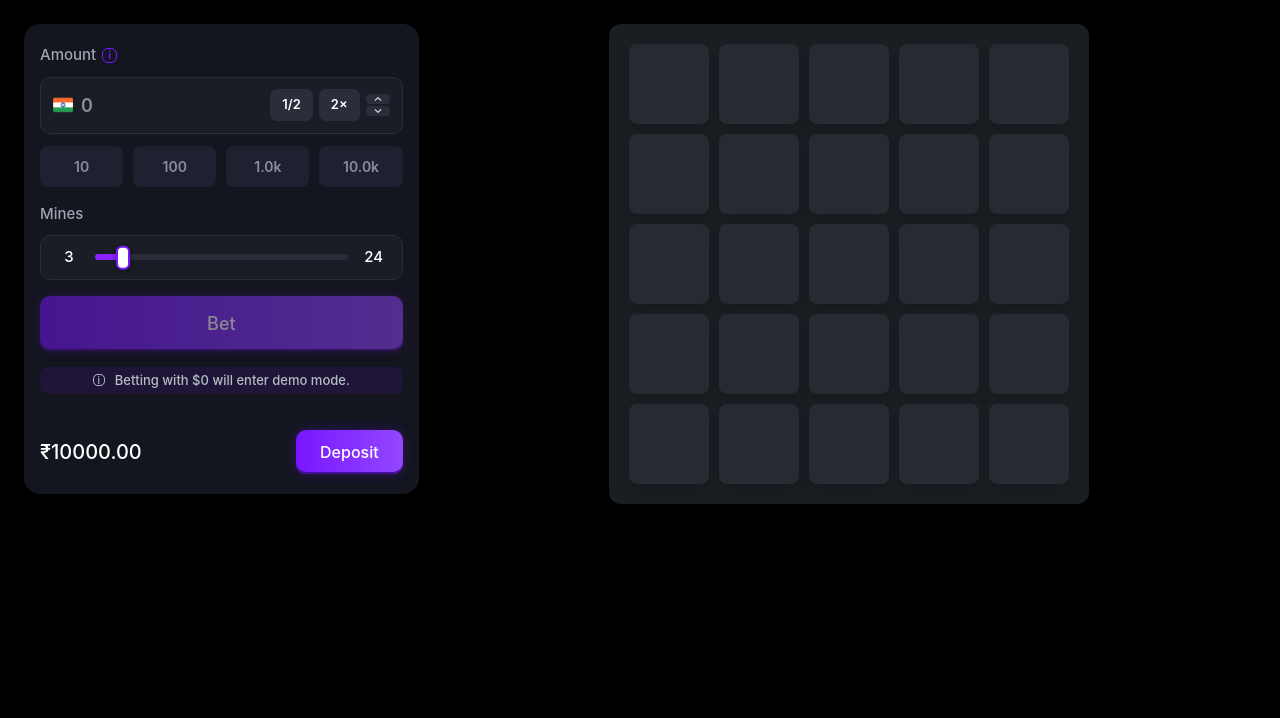
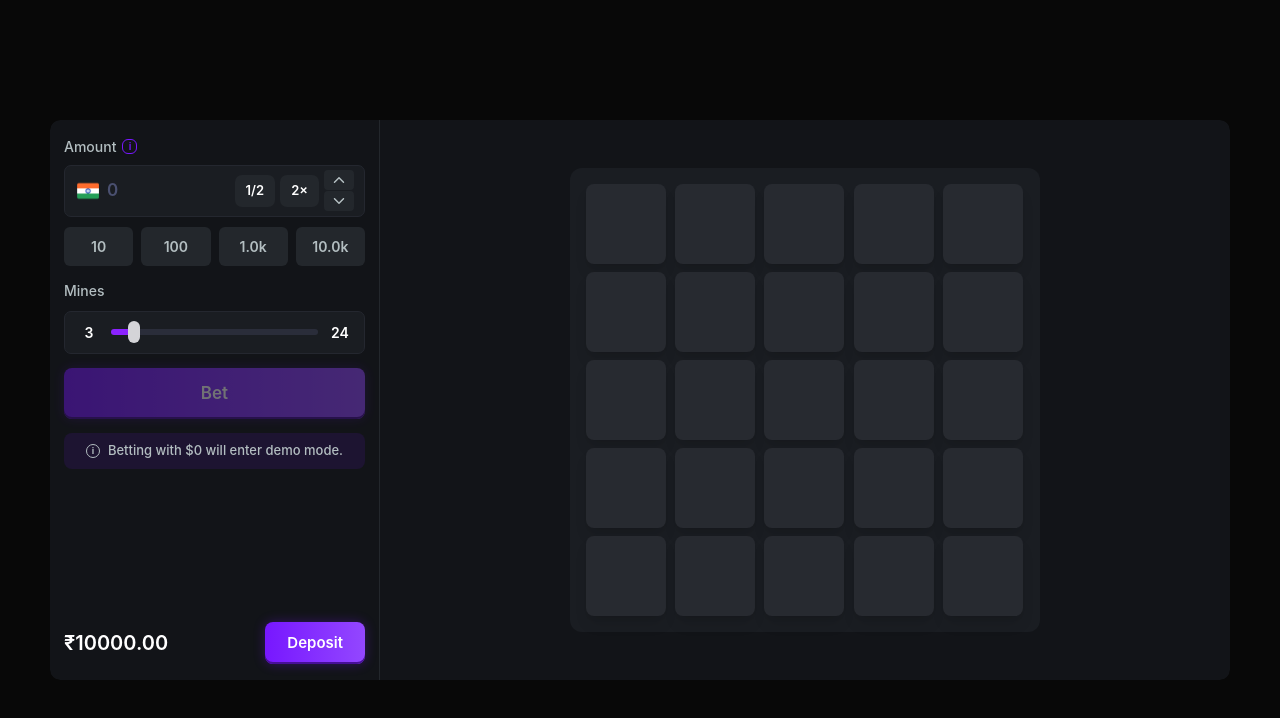
Before and after one commit to faisalnaeem7668/mines-game, a React (Vite) app: page / in a window 1280 px wide. Shown: the top 718 px of the page. Built offline with nearby package versions, Linux system fonts and the light colour scheme.

Commit message:
small ui changes

```diff
--- a/src/App.jsx
+++ b/src/App.jsx
@@ -26,10 +26,9 @@ function App() {
   };
 
   return (
-    <div className="min-h-screen bg-[#000000] p-4 md:p-6">
-      <div className="max-w-7xl mx-auto">
-        <div className="flex flex-col md:grid md:grid-cols-3 gap-4 md:gap-6">
-          <div className="md:col-span-1 w-full">
+    <div className="page">
+      <div className="game-container">
+        <div className="controls-col">
           <Controls
             gameState={extendedGameState}
             onMinesChange={updateMinesCount}
@@ -41,14 +40,14 @@ function App() {
           />
         </div>
 
-          <div className="md:col-span-2 w-full">
+        <div className="board-col">
           <GameBoard
             tiles={gameState.tiles}
             onRevealTile={revealTile}
             gameActive={gameState.gameActive}
           />
         </div>
-        </div>
+
       </div>
 
       <WinDialog
--- a/src/components/Controls.jsx
+++ b/src/components/Controls.jsx
@@ -173,6 +173,10 @@ const Controls = ({
         {gameStarted && (
           <div className="game-buttons-container">
             <button onClick={onRandomPick} disabled={!gameActive} className="random-pick-btn">
+              <svg viewBox="0 0 32 32" xmlns="http://www.w3.org/2000/svg" width="24" height="24" fill="none" className="inline-block mr-1">
+                <path fill="currentColor" d="M8.427 6.68c-1.592.306-1.85.554-2.168 2.081-.318-1.527-.576-1.775-2.167-2.08 1.591-.306 1.85-.554 2.167-2.081.318 1.527.576 1.775 2.168 2.08m7.007-.221c-1.352-.864-1.715-.864-3.065 0 .9-1.298.9-1.646 0-2.943 1.352.864 1.714.864 3.065 0-.9 1.297-.9 1.646 0 2.943M8.38 15.488c-1.353-.864-1.715-.864-3.066 0 .9-1.298.9-1.646 0-2.942 1.353.864 1.715.864 3.066 0-.9 1.296-.9 1.646 0 2.942m11-4.676c-1.201-.77-1.528-.77-2.728 0 .801-1.154.801-1.467 0-2.62 1.202.77 1.528.77 2.728 0-.8 1.154-.8 1.466 0 2.62M10.469 9.194l-.416.4c-.459.44-.459 1.155 0 1.595l9.145 8.78c.459.44 1.203.44 1.662 0l.416-.4c.46-.44.46-1.155 0-1.596l-9.145-8.779a1.21 1.21 0 0 0-1.662 0"></path>
+                <path fill="currentColor" d="m10.053 9.593.416-.399a1.2 1.2 0 0 1 .83-.33c.313 0 .612.118.832.33l1.247 1.197-2.078 1.995-1.247-1.197a1.1 1.1 0 0 1-.344-.798c0-.3.124-.586.344-.798"></path>
+              </svg>
               Pick a Tile Randomly
             </button>
             <button onClick={onCashOut} disabled={!gameActive} className="gradient-btn cashout-btn">
--- a/src/components/GameBoard.jsx
+++ b/src/components/GameBoard.jsx
@@ -3,9 +3,8 @@ import Tile from './Tile';
 
 const GameBoard = ({ tiles, onRevealTile, gameActive }) => {
   return (
-    <div className="flex justify-center items-center h-full">
-      <div className="bg-[#1a1d22] p-4 md:p-5 rounded-xl inline-block">
-        <div className="grid grid-cols-5 gap-2 md:gap-2.5">
+    <div className="game-content-layout">
+      <div className="grid-wrapper">
           {tiles.map((tile, index) => (
             <Tile
               key={index}
@@ -15,7 +14,6 @@ const GameBoard = ({ tiles, onRevealTile, gameActive }) => {
               gameActive={gameActive}
             />
           ))}
-        </div>
       </div>
     </div>
   );
--- a/src/index.css
+++ b/src/index.css
@@ -1,60 +1,82 @@
     @import "tailwindcss";
 
-@layer components {
+    :root {
+    --color-dark:      #080808;
+    --color-darkGray:  #1a1d22;
+    --color-medium:    #121418;
+    --color-light:     #23272c;
+    --color-extralight:#23272c;
+    --color-brand:     #7717ff;
+    --color-lightGray: #b3bec1;
+    --color-warning:   #ff9820;
+    }
+
+    body {
+    background: var(--color-dark);
+    color: white;
+    font-family: -apple-system, BlinkMacSystemFont, 'Segoe UI', sans-serif;
+    min-height: 100vh;
+    }
+
+    .page {
+    min-height: 100vh;
+    display: flex;
+    align-items: center;
+    justify-content: center;
+    padding: 24px;
+    }
+
+    .game-container {
+    display: flex;
+    flex-direction: row;
+    align-items: stretch;
+    width: 100%;
+    max-width: 1180px;
+    min-height: 560px;
+    border-radius: 10px;
+    overflow: hidden;
+    }
+
+    .controls-col {
+    width: 330px;
+    flex-shrink: 0;
+    background: var(--color-medium);
+    border-right: 1px solid var(--color-light);
+    border-radius: 10px 0 0 10px;
+    display: flex;
+    flex-direction: column;
+    }
+
+    .board-col {
+    flex: 1;
+    background: var(--color-medium);
+    border-radius: 0 10px 10px 0;
+    display: flex;
+    align-items: center;
+    justify-content: center;
+    padding: 32px;
+    min-height: 500px;
+    }
 
     .controls-container {
-    background: #13151f;
-    border-radius: 16px;
-    padding: 20px 16px;
-
+    padding: 16px 14px;
     display: flex;
     flex-direction: column;
-    gap: 16px;
-
+    gap: 14px;
     width: 100%;
-    box-sizing: border-box;
-  }
-
-  .controls-container>div {
-    width: 100%;
-  }
-
-  .gradient-btn {
-    width: 100%;
-    padding: 14px 0;
-    border-radius: 10px;
-    color: white;
-    font-weight: 500;
-    font-size: 18px;
-    background: linear-gradient(90deg, #7717ff, #9347ff);
-    box-shadow: 0 0 12px #7717ff4f, inset 0 -2px #470f97;
-    transition: all 0.2s ease;
-  }
-
-  .gradient-btn:hover:not(:disabled) {
-    transform: translateY(-1px);
-    box-shadow: 0 0 16px #7717ff6f, inset 0 -2px #470f97;
-  }
-
-  .gradient-btn:active:not(:disabled) {
-    transform: translateY(1px);
-  }
-
-  .gradient-btn:disabled {
-    opacity: 0.5;
-    cursor: not-allowed;
+    flex: 1;
     }
 
     .amount-label {
     display: flex;
     align-items: center;
     gap: 6px;
-    margin-bottom: 10px;
+    margin-bottom: 8px;
     }
 
     .amount-label-text {
-    color: #a0a3b0;
-    font-size: 15px;
+    color: var(--color-lightGray);
+    font-size: 14px;
     font-weight: 500;
     }
 
@@ -62,187 +84,161 @@
     width: 15px;
     height: 15px;
     border-radius: 40%;
-    border: 1.5px solid rgb(119, 23, 255);
+    border: 1.5px solid var(--color-brand);
     display: flex;
     align-items: center;
     justify-content: center;
-    font-size: 11px;
-    color: rgb(119, 23, 255);
-
+    font-size: 10px;
+    color: var(--color-brand);
     font-weight: 600;
+    flex-shrink: 0;
     }
 
   .amount-input-container {
     display: flex;
     align-items: center;
-    background: #1a1d26;
-    border-radius: 10px;
-    border: 1px solid #2a2d3a;
-    padding: 0 12px;
+    background: var(--color-darkGray);
+    border-radius: 7px;
+    border: 1px solid #24272f;
+    padding: 0 10px 0 12px;
     gap: 8px;
-    margin-bottom: 12px;
-    box-sizing: border-box;
+    margin-bottom: 10px;
     }
 
-  .amount-input-container .flag {
-    font-size: 20px;
+    .flag-icon {
+    width: 22px;
+    height: 22px;
+    object-fit: contain;
     flex-shrink: 0;
     }
 
-  .amount-input-container input {
+    .flag-icon-inline {
+    width: 18px;
+    height: 18px;
+    object-fit: contain;
+    display: inline-block;
+    vertical-align: middle;
+    margin: 0 2px;
+    }
+
+    .amount-input {
     flex: 1;
     background: transparent;
     border: none;
     outline: none;
     color: white;
-    font-size: 18px;
+    font-size: 17px;
     font-weight: 600;
-    padding: 14px 0;
+    padding: 12px 0;
     min-width: 0;
     }
+
+    .amount-input::-webkit-outer-spin-button,
+    .amount-input::-webkit-inner-spin-button { -webkit-appearance: none; margin: 0; }
+    .amount-input::placeholder { color: #4a5070; }
 
   .amount-controls {
     display: flex;
     align-items: center;
-    gap: 6px;
+    gap: 5px;
     flex-shrink: 0;
   }
 
   .amount-ctrl-btn {
-    background: #2a2d3a;
-    color: #fff;
+    background: var(--color-light);
+    color: white;
     border: none;
     border-radius: 7px;
-    padding: 6px 12px;
+    padding: 6px 11px;
     font-size: 13px;
     font-weight: 600;
     cursor: pointer;
+    transition: background 0.12s;
+    white-space: nowrap;
     }
 
    .amount-ctrl-btn:hover:not(:disabled) {
-    background: #363a4e;
-    color: #fff;
-  }
-
-  .amount-ctrl-btn:disabled {
-    opacity: 0.5;
-    cursor: not-allowed;
-  }
+    background: #2e323a; }
+    .amount-ctrl-btn:disabled { opacity: 0.4; cursor: not-allowed; }
 
     .arrow-btn-group {
     display: flex;
     flex-direction: column;
-    gap: 2px;
+    gap: 1px;
     }
 
     .arrow-btn {
-    background: #2a2d3a;
+    background: var(--color-light);
     border: none;
-    color: #fff;
+    color: var(--color-lightGray);
     cursor: pointer;
-    padding: 0px 7px;
+    padding: 2px 7px;
     border-radius: 4px;
-    font-size: 10px;
+    display: flex;
+    align-items: center;
+    justify-content: center;
+    transition: background 0.1s;
     }
 
-  .arrow-btn:hover:not(:disabled) {
-    background: #363a4e;
-    color: white;
+    .arrow-btn:hover:not(:disabled) { background: #2e323a; color: white; }
+    .arrow-btn:disabled { opacity: 0.4; cursor: not-allowed; }
+
+    .bet-slider-container {
+    background: var(--color-darkGray);
+    border-radius: 7px;
+    border: 1px solid #24272f;
+    padding: 10px 14px;
+    display: flex;
+    align-items: center;
+    gap: 10px;
+    margin-bottom: 10px;
     }
 
-  .arrow-btn:disabled {
-    opacity: 0.5;
+    .bet-slider-label {
+    color: white;
+    font-size: 13px;
+    font-weight: 700;
+    min-width: 28px;
+    text-align: center;
+    flex-shrink: 0;
     }
+
 
   .preset-grid {
     display: grid;
     grid-template-columns: repeat(4, 1fr);
-    gap: 10px;
-    margin-top: 6px;
+    gap: 8px;
     }
 
     .preset-btn {
-    padding: 10px 0;
-    border-radius: 8px;
+    padding: 9px 0;
+    border-radius: 6px;
     font-weight: 600;
     font-size: 14px;
     border: none;
     cursor: pointer;
+    transition: all 0.12s;
     }
 
     .preset-btn-active {
-    background: linear-gradient(135deg, #7717ff, #9333ea);
+    background-image: linear-gradient(90deg, #7717ff, #9347ff);
+    box-shadow: 0 0 12px #7717ff4f, inset 0 -2px #470f97;
     color: white;
     }
 
     .preset-btn-inactive {
-    background: #1e2130;
-    color: #8a8da0;
+    background: var(--color-light);
+    color: var(--color-lightGray);
     }
 
     .preset-btn-inactive:hover:not(:disabled) {
-    background: #2a2d3a;
+    background: #2e323a;
     color: white;
     }
 
-  .preset-btn:disabled {
-    opacity: 0.4;
-    cursor: not-allowed;
-  }
+    .preset-btn:disabled { opacity: 0.4; cursor: not-allowed; }
 
-  .bet-slider-container {
-    background: #1a1d26;
-    border-radius: 10px;
-    border: 1px solid #2a2d3a;
-    padding: 10px 14px;
-    display: flex;
-    align-items: center;
-    gap: 12px;
-    margin-top: 6px;
-  }
-
-  .bet-slider-label {
-    color: #9b9db0;
-    font-size: 14px;
-    font-weight: 600;
-    min-width: 32px;
-    text-align: center;
-    flex-shrink: 0;
-  }
-
-  .bet-slider {
-    -webkit-appearance: none;
-    appearance: none;
-    flex: 1;
-    height: 6px;
-    border-radius: 3px;
-    outline: none;
-    cursor: pointer;
-  }
-
-  .bet-slider::-webkit-slider-thumb {
-    -webkit-appearance: none;
-    width: 18px;
-    height: 18px;
-    border-radius: 50%;
-    background: white;
-    border: 2px solid #7717ff;
-    box-shadow: 0 2px 8px rgba(0, 0, 0, 0.3);
-    margin-top: -6px;
-    transform: translateY(20%);
-  }
-
-  .slider-container {
-    background: #1a1d26;
-    border-radius: 10px;
-    border: 1px solid #2a2d3a;
-    padding: 10px 16px;
-    display: flex;
-    align-items: center;
-    gap: 14px;
-    margin-top: 4px;
-  }
-
+    .bet-slider,
     .mines-slider {
     -webkit-appearance: none;
     appearance: none;
@@ -253,61 +249,91 @@
     cursor: pointer;
     }
 
+    .bet-slider:disabled,
+    .mines-slider:disabled { opacity: 0.5; cursor: not-allowed; }
+
+    .bet-slider::-webkit-slider-thumb,
     .mines-slider::-webkit-slider-thumb {
     -webkit-appearance: none;
-    width: 20px;
-    height: 20px;
-    border-radius: 50%;
-    background: white;
-    border: 2px solid #7717ff;
-    margin-top: -7px;
-    transform: translateY(20%);
+    width: 12px;
+    height: 22px;
+    border-radius: 8px;
+    background: #d4d4d8;
+    cursor: pointer;
     }
 
-  .slider-min-label,
-  .slider-max-label {
-    font-size: 15px;
+    .bet-slider::-moz-range-thumb,
+    .mines-slider::-moz-range-thumb {
+    width: 20px;
+    height: 34px;
+    border-radius: 10px;
+    background: #d4d4d8;
+    border: none;
+    box-shadow: 0 2px 6px rgba(0,0,0,0.5);
+    }
+
+    .slider-container {
+    background: var(--color-darkGray);
+    border-radius: 7px;
+    border: 1px solid #24272f;
+    padding: 10px 14px;
+    display: flex;
+    align-items: center;
+    gap: 12px;
+    }
+
+    .slider-min-label {
+    color: white;
+    font-size: 14px;
     font-weight: 600;
-    min-width: 24px;
+    min-width: 20px;
     text-align: center;
     flex-shrink: 0;
     }
 
-  .slider-min-label {
+    .gradient-btn {
+    width: 100%;
+    padding: 13px 0;
+    border-radius: 8px;
     color: white;
-    font-weight: 500;
+    font-weight: 600;
+    font-size: 17px;
+    background-image: linear-gradient(90deg, #7717ff, #9347ff);
+    box-shadow: 0 0 12px #7717ff4f, inset 0 -2px #470f97;
+    border: none;
+    cursor: pointer;
+    transition: opacity 0.15s, transform 0.1s;
     }
 
-  .slider-max-label {
-    color: #9b9db0;
-  }
+    .gradient-btn:hover:not(:disabled) { opacity: 0.9; }
+    .gradient-btn:active:not(:disabled) { transform: scale(0.99); }
+    .gradient-btn:disabled { opacity: 0.4; cursor: not-allowed; }
 
     .demo-notice {
     display: flex;
     align-items: center;
     justify-content: center;
-    gap: 10px;
+    gap: 8px;
     background: rgba(119, 23, 255, 0.11);
-    border: none;
     border-radius: 8px;
-    padding: 4px 0;
-    color: #b3bec1;
+    padding: 8px 12px;
+    color: var(--color-lightGray);
     font-size: 13px;
     font-weight: 500;
     }
 
     .demo-notice .info-icon {
-    width: 12px;
-    height: 12px;
-    border-radius: 40%;
-    border: 1px solid #b3bec1;
+    width: 14px;
+    height: 14px;
+    border-radius: 50%;
+    border: 1.5px solid var(--color-lightGray);
     display: flex;
     align-items: center;
     justify-content: center;
-    font-size: 10px;
-    color: #b3bec1;
+    font-size: 9px;
+    color: var(--color-lightGray);
+    font-weight: 700;
     flex-shrink: 0;
-    font-weight: 500;
     }
 
     .balance-row {
@@ -316,128 +342,122 @@
     align-items: center;
     color: white;
     font-size: 20px;
-    font-weight: 500;
-    margin-top: 20px;
+    font-weight: 600;
+    margin-top: auto;
+    padding-top: 12px;
     }
 
-  .game-status-lost {
-    text-align: center;
-    color: #ef4444;
-    font-weight: 600;
-  }
-
-  .game-status-won {
-    text-align: center;
-    color: #22c55e;
-    font-weight: 600;
-  }
-
-  .bet-slider::-webkit-slider-thumb,
-  .mines-slider::-webkit-slider-thumb {
-    -webkit-appearance: none;
-    width: 14px;
-    height: 24px;
-    border-radius: 6px;
-    background: white;
-    border: 2px solid #7717ff;
-    box-shadow: 0 2px 6px rgba(0, 0, 0, 0.3);
-    margin-top: -9px;
-    cursor: pointer;
-  }
-
-  .bet-slider::-moz-range-thumb,
-  .mines-slider::-moz-range-thumb {
-    width: 14px;
-    height: 24px;
-    border-radius: 6px;
-    background: white;
-    border: 2px solid #7717ff;
+    .deposit-btn {
+    padding: 10px 22px !important;
+    width: auto !important;
+    font-size: 15px !important;
+    border-radius: 8px !important;
     }
 
     .game-buttons-container {
     display: flex;
     flex-direction: column;
-    gap: 10px;
+    gap: 9px;
     }
 
     .random-pick-btn {
     width: 100%;
-    padding: 12px 0;
-    border-radius: 10px;
-    background: #2a2d3a;
+    padding: 11px 0;
+    border-radius: 8px;
+    background: var(--color-light);
     color: white;
-    font-weight: 500;
-    font-size: 15px;
+    font-weight: 400;
+    font-size: 14px;
     border: none;
     cursor: pointer;
-    transition: all 0.2s ease;
+    transition: background 0.15s;
     }
 
-  .random-pick-btn:hover:not(:disabled) {
-    background: #363a4e;
-    color: white;
+    .random-pick-btn:hover:not(:disabled) { background: #2e323a; }
+    .random-pick-btn:disabled { opacity: 0.4; cursor: not-allowed; }
+
+    .cashout-btn {
+    background-image: linear-gradient(270deg, #fbd765, #ef9e3f) !important;
+    box-shadow: 0 0 10px #ffbb0080 !important;
+    color: #000 !important;
+    font-weight: 400;
+    font-size: 14px;
     }
 
-  .random-pick-btn:active:not(:disabled) {
-    transform: scale(0.98);
+    .cashout-btn:hover:not(:disabled) { filter: brightness(1.05); }
+
+    .board-col .grid-wrapper {
+    background-color: var(--color-darkGray);
+    border-radius: 12px;
+    display: grid;
+    grid-template-columns: repeat(5, 1fr);
+    gap: 8px;
+    width: 470px;
+    max-width: 100%;
+    padding: 16px;
     }
 
-  .random-pick-btn:disabled {
-    opacity: 0.5;
-    cursor: not-allowed;
+    .tile-unrevealed {
+    background-color: #1e2121;
+    border-radius: 6px;
+    cursor: pointer;
+    aspect-ratio: 1;
+    position: relative;
+    transition: background 0.2s;
     }
 
-  .cashout-btn {
-    width: 100%;
-    padding: 12px 0;
-    border-radius: 10px;
-    color: #1a1a1a;
-    font-weight: 500;
-    font-size: 16px;
-    background: linear-gradient(135deg, #f5b042 0%, #ffd700 100%);
-    box-shadow: 0 0 12px rgba(245, 176, 66, 0.4);
-    transition: all 0.2s ease;
-    border: none;
-    cursor: pointer;
+    .tile-unrevealed:hover {
+    background-color: var(--color-light);
     }
 
-  .cashout-btn:hover:not(:disabled) {
-    transform: translateY(-1px);
-    box-shadow: 0 0 16px rgba(245, 176, 66, 0.6);
+    .tile-revealed-diamond {
+    background-color: #7d40cf;
+    border-radius: 6px;
+    aspect-ratio: 1;
+    position: relative;
     }
 
-  .cashout-btn:active:not(:disabled) {
-    transform: translateY(1px);
+    .tile-revealed-mine {
+    background-color: #1e2121;
+    border-radius: 6px;
+    aspect-ratio: 1;
+    position: relative;
     }
 
-  .cashout-btn:disabled {
-    opacity: 0.5;
-    cursor: not-allowed;
+    @media (max-width: 999px) {
+    .page {
+      padding: 0;
+      align-items: flex-start;
     }
 
-  .deposit-btn {
-    padding: 10px 24px;
-    border-radius: 10px;
-    font-size: 16px;
-    font-weight: 500;
-    width: auto;
+    .game-container {
+      flex-direction: column-reverse;
+      border-radius: 0;
+      max-width: 100%;
+      min-height: 100vh;
     }
 
-  .amount-input::-webkit-outer-spin-button,
-  .amount-input::-webkit-inner-spin-button {
-    -webkit-appearance: none;
-    margin: 0;
-  }
-  .flag-icon {
-    width: 20px;
-    height: 20px;
-    object-fit: contain;
+    .controls-col {
+      width: 100%;
+      border-right: none;
+      border-top: 1px solid var(--color-light);
+      border-radius: 0;
     }
 
-  .flag-icon-inline {
-    width: 20px;
-    height: 20px;
-    object-fit: contain;
-    display: inline-block;
+    .board-col {
+      border-radius: 10px 10px 0 0;
+      padding: 16px;
+      min-height: 500px;
+      height: 600px;
+    }
+
+    .board-col .grid-wrapper {
+      width: 100%;
+      max-width: 480px;
     }
     }
+
+    @media (max-width: 576px) {
+    .board-col { height: 500px; }
+    .board-col .grid-wrapper { max-width: 380px; }
+    }
```
Also changed, not shown: src/assets/mine_explosion.webp (added). Lines whose indentation alone changed are shown as unchanged.
